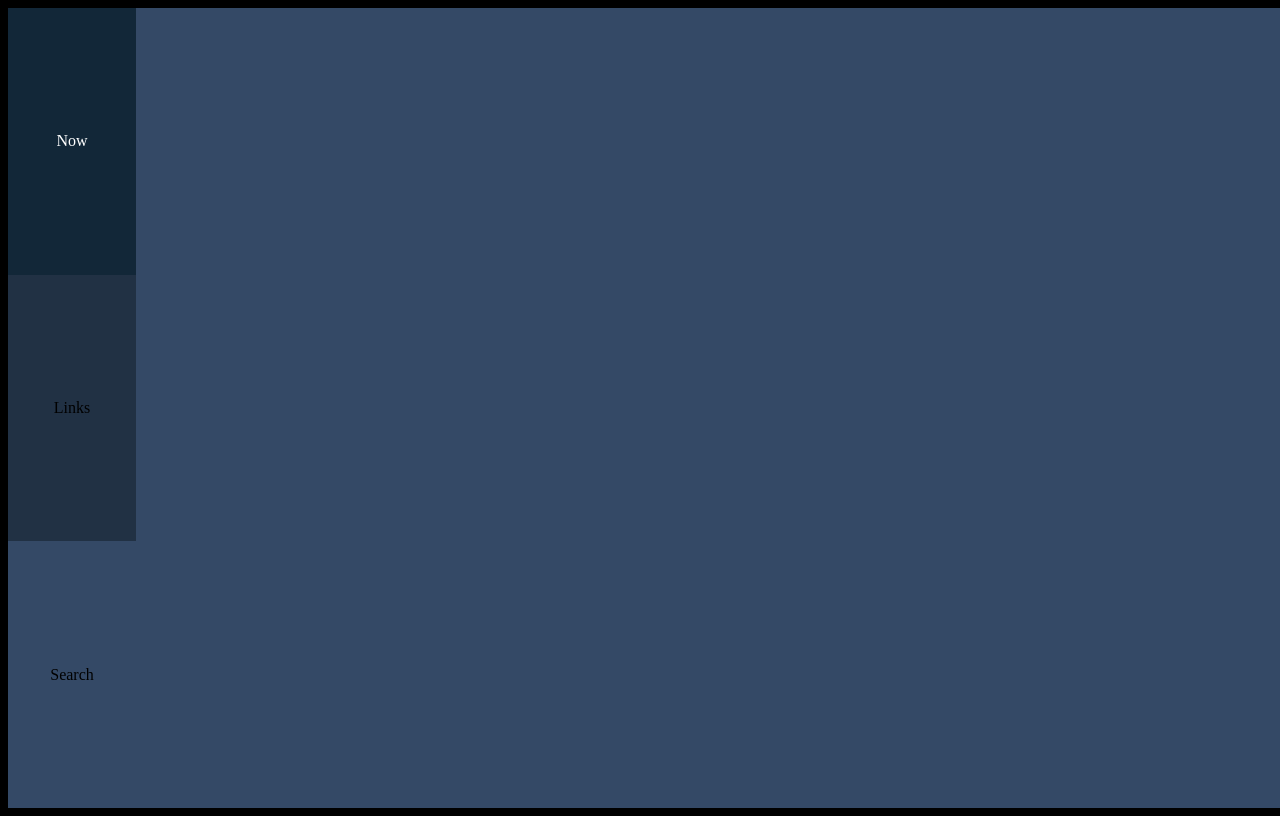
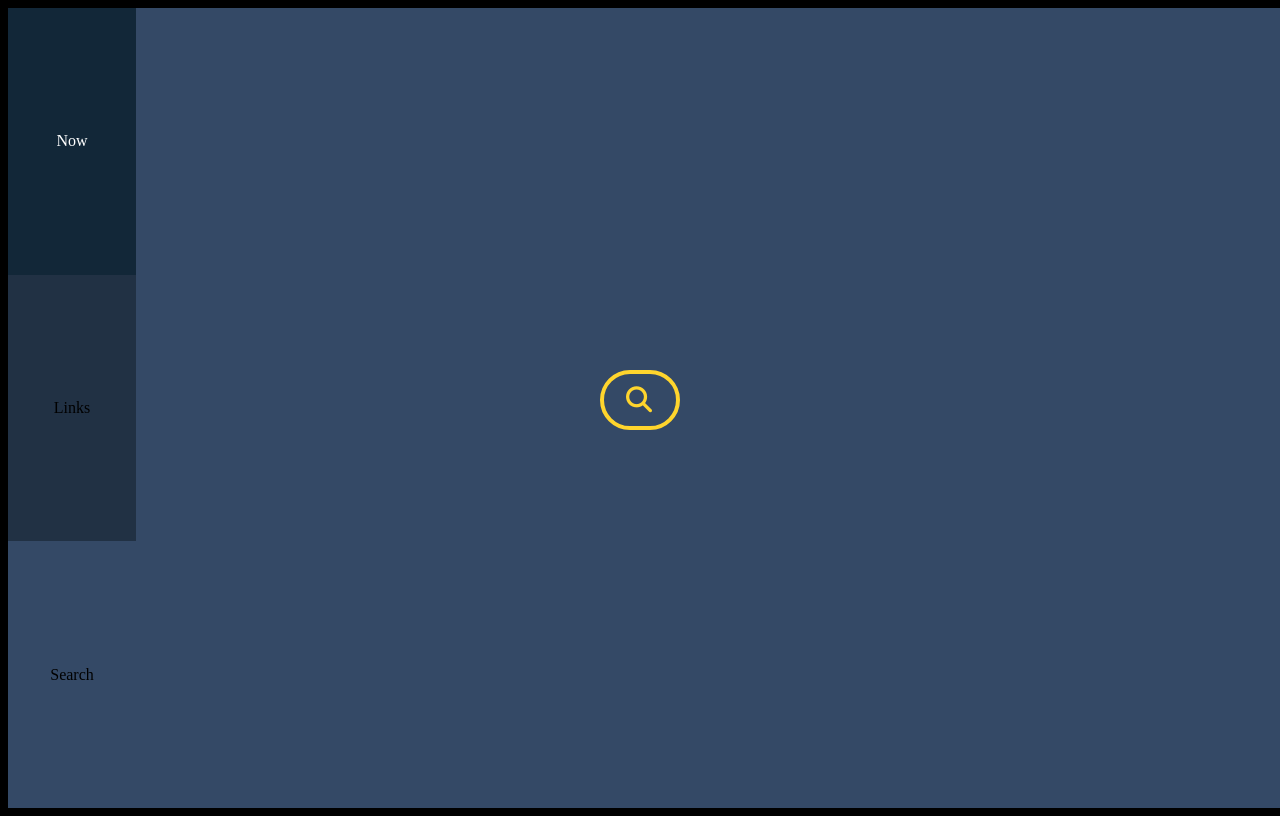
Before and after one commit to Cholomo/colorStarterPage, a plain HTML site: page index.html in a window 1280 px wide. Both pictures are taken after a click on the element "Search". Drawn offline with Linux system fonts and the light colour scheme.

Commit message:
Added a search bar that got from the web

```diff
--- a/scripts/scripts.js
+++ b/scripts/scripts.js
@@ -39,6 +39,7 @@ function linksClick(){
 function searchClick(){
     if(page.id != "pageSearch"){
         page.setAttribute("id", "pageSearch");
+        searchBar();
     }else{
         page.setAttribute("id", "page");
         page.innerHTML = " ";
@@ -79,7 +80,25 @@ function addLinks(){
 };
 
 //function for searchbar
+function searchBar(){
+     intervalClock = null;
+     //this button isn't mine, credits go to Short Code
+     //https://codepen.io/ShortCode/pen/jOrBeOw
+     page.innerHTML = `
+     <div class="box" >
+     <form name="search">
+         <input id="searchBox" type="text" class="input" name="txt">
+     </form>
+         <i class="fas fa-search" id="searchIcon"></i>
+ </div>`
+    const searchBox = document.getElementById('searchBox');
+    const searchIcon = document.getElementById('searchIcon')
+    searchBox.addEventListener("mouseleave", function(){
+        searchBox.setAttribute("class",  "boxHover");
+        searchIcon.setAttribute("id", "SIH");
 
+    })
+}
 
 //function for weather
 
--- a/styles/styles.css
+++ b/styles/styles.css
@@ -18,6 +18,12 @@ body{
     align-items: stretch;
 
 }
+
+/**
+
+Bar
+
+**/
 .bar,.page{
     display: flex;
     justify-content: center;
@@ -30,6 +36,12 @@ body{
     align-items: center;
     cursor: pointer;
 }
+
+/**
+
+Bar properties
+
+**/
 #timeWeather{
     grid-area: landing;
     margin: 0;
@@ -44,6 +56,11 @@ body{
     grid-area: search;
     background:  var(--searchColors);
 }
+/**
+
+Page
+
+**/
 #page{
     grid-area: page;
     background-color:  rgb(70, 90, 116);
@@ -85,3 +102,65 @@ a{
     text-decoration: none;
 
 }
+/**
+
+Button from Short Code
+**/
+.box{
+    position: absolute;
+    top: 50%;
+    left: 50%;
+    transform: translate(-50%,-50%);
+}
+.input {
+    padding: 10px;
+    width: 80px;
+    height: 60px;
+    background: none;
+    border: 4px solid #ffd52d;
+    border-radius: 50px;
+    box-sizing: border-box;
+    font-family: Comic Sans MS;
+    font-size: 26px;
+    color: #ffd52d;
+    outline: none;
+    transition: .5s;
+}
+.box:hover input{
+    width: 350px;
+    background: #272133;
+    border-radius: 10px;
+
+}
+.boxHover{
+    padding: 10px;
+    width: 350px;
+    height: 60px;
+    background: none;
+    border: 4px solid #ffd52d;
+    border-radius: 10px;
+    box-sizing: border-box;
+    font-family: Comic Sans MS;
+    background: #272133;
+    font-size: 46px;
+    color: #ffd52d;
+    outline: none;
+
+}
+i{
+    position: absolute;
+    top: 50%;
+    right: 15px;
+    transform: translate(-50%,-50%);
+    font-size: 26px;
+    color: #ffd52d;
+    transition: .2s;
+}
+.box:hover i{
+    opacity: 0;
+    z-index: -1;
+}
+#SIH{
+    opacity: 0;
+    z-index: -1;
+}
```
